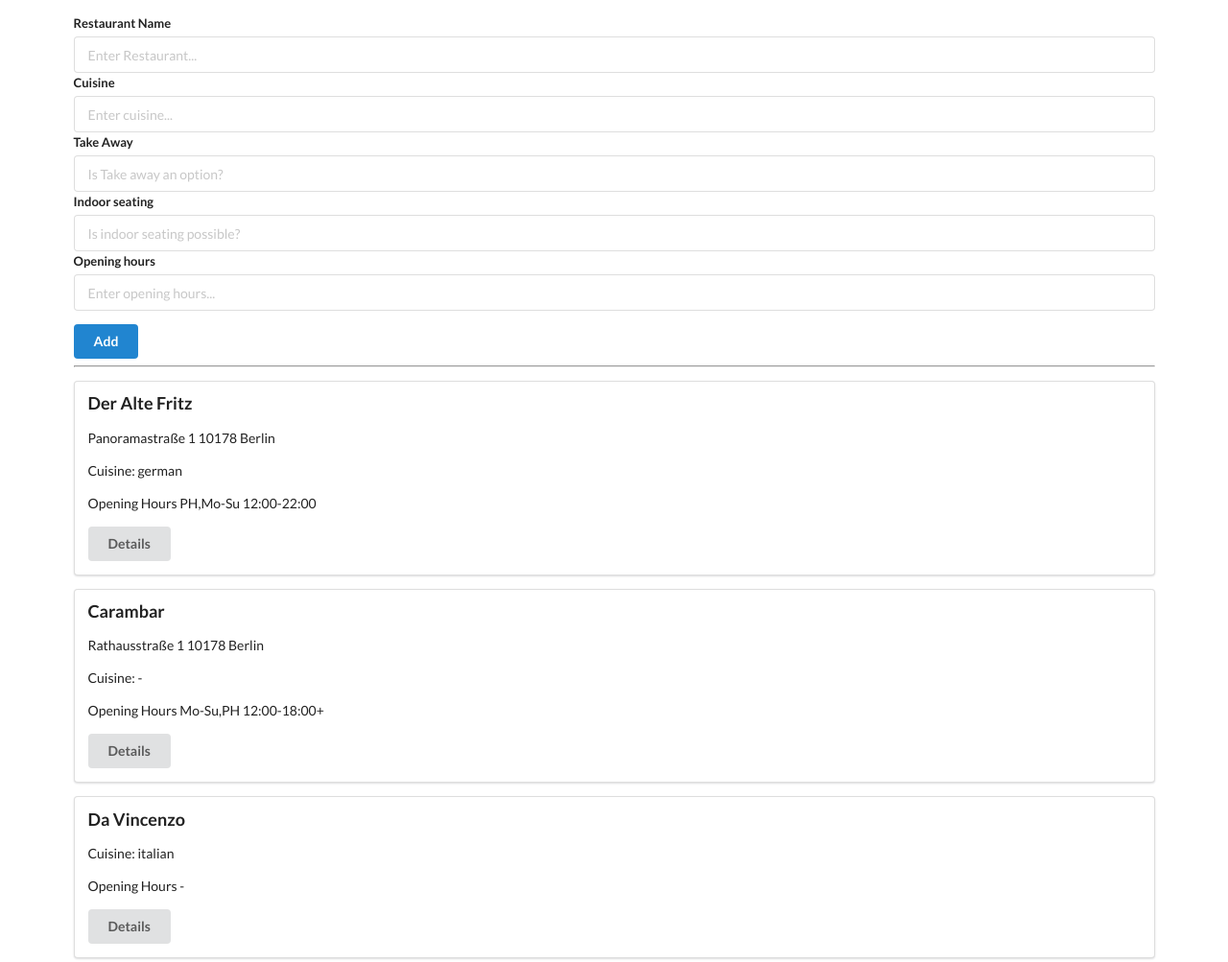
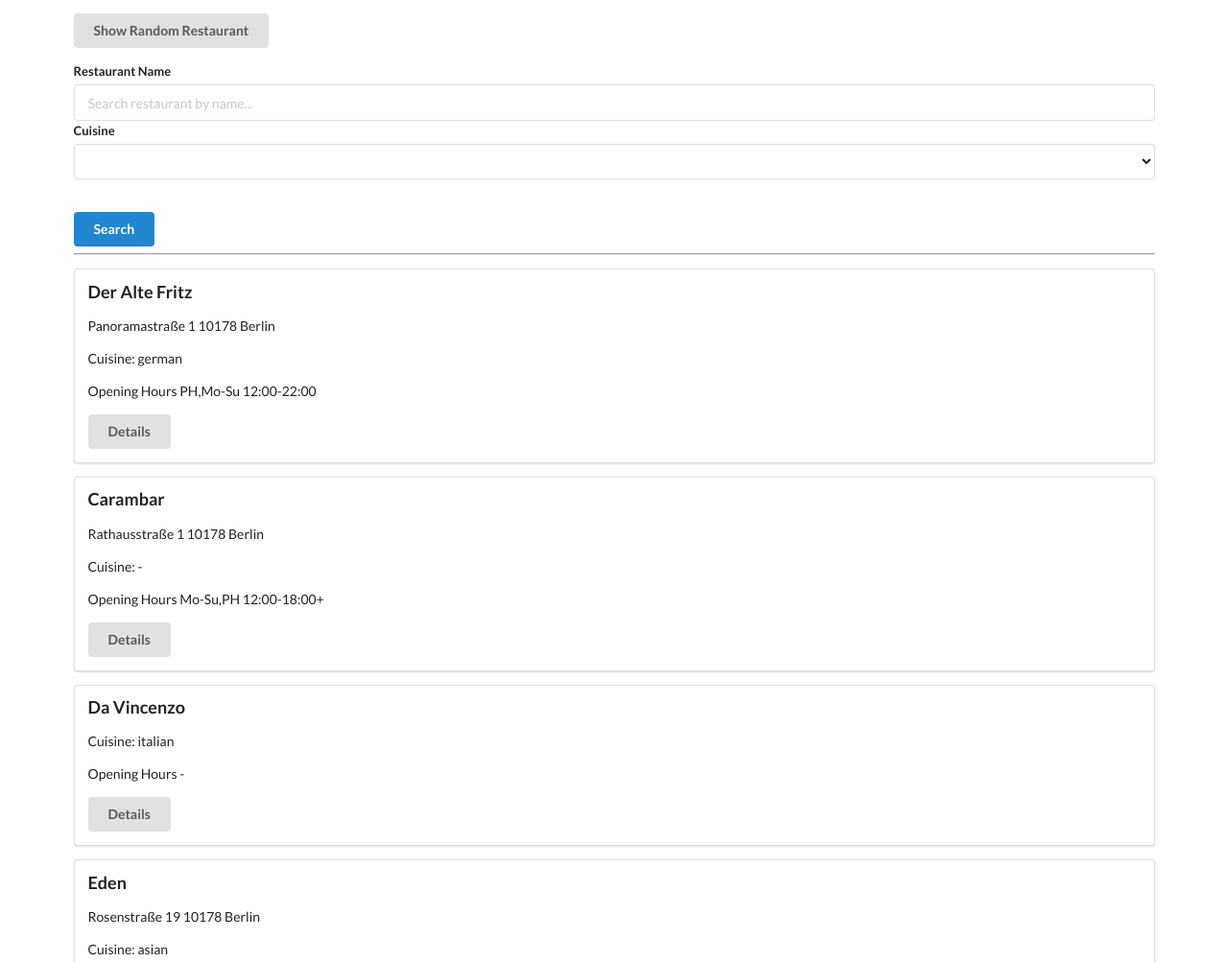
Before and after one commit to harikaduyu/restaurant-selector, a FastAPI app: page / in a window 1280 px wide. Shown: the part 82-1085 px from the top of the page at 96% size. Run offline with FastAPI, Linux system fonts and the light colour scheme; data comes from the database, SQL or seed files in the repository; lists and menus that the app fills with data are empty.

Commit message:
add buttons

```diff
--- a/templates/base.html
+++ b/templates/base.html
@@ -10,23 +10,27 @@
     <body>
         <div style="margin-top: 50px;" class="ui container">
             <h1 class="ui center aligned header">Restaurant Selector</h1>
-
-            <form class="ui form" action="/add" method="post">
+            <a class="ui button" href="/show_random_restaurant/">Show Random Restaurant</a>
+            <p>
+            </p>
+            <form class="ui form" action="/search" method="post">
                 <div class="field">
                     <label>Restaurant Name</label>
-                    <input type="text" name="name" placeholder="Enter Restaurant...">
+                    <input type="text" name="name" placeholder="Search restaurant by name...">
                     <label>Cuisine </label>
-                    <input type="text" name="cuisine" placeholder="Enter cuisine...">
-                    <label>Take Away</label>
+                    <select type="text" id="cuisine" name="cuisine">
+                    {% for cuisine in cuisine_list %}
+                        <option value="{{cuisine}}">{{cuisine}}</option>
+                    {% endfor %}
+                    </select>
+                    <!-- <label>Take Away</label>
                     <input type="text" name="take_away" placeholder="Is Take away an option?">
                     <label>Indoor seating</label>
-                    <input type="text" name="indoor_seating" placeholder="Is indoor seating possible?">
-                    <label>Opening hours</label>
-                    <input type="text" name="opening_hours" placeholder="Enter opening hours...">
+                    <input type="text" name="indoor_seating" placeholder="Is indoor seating possible?"> -->
 
                     <br>
                 </div>
-                <button class="ui blue button" type="submit">Add</button>
+                <button class="ui blue button" type="submit">Search</button>
             </form>
 
             <hr>
```
Also changed, not shown: templates/restaurant_details.html (+7 -1 lines).
